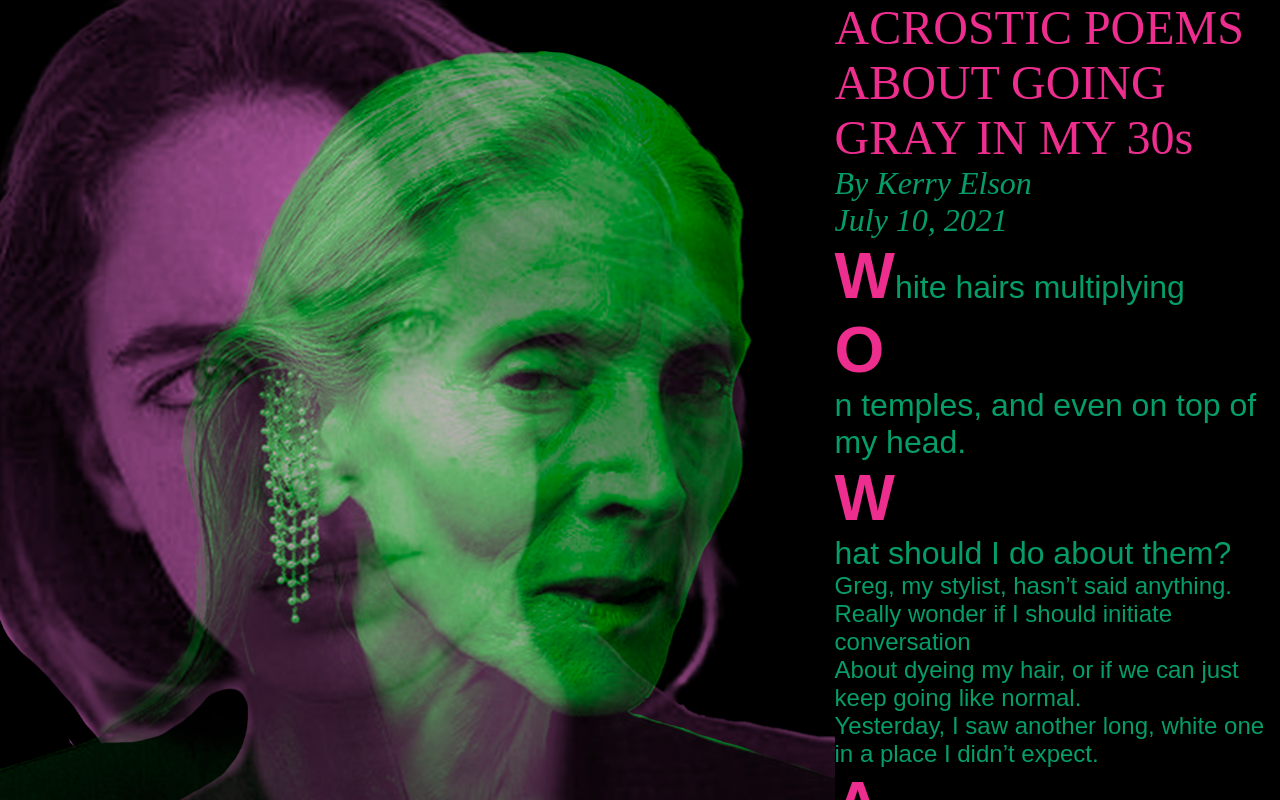
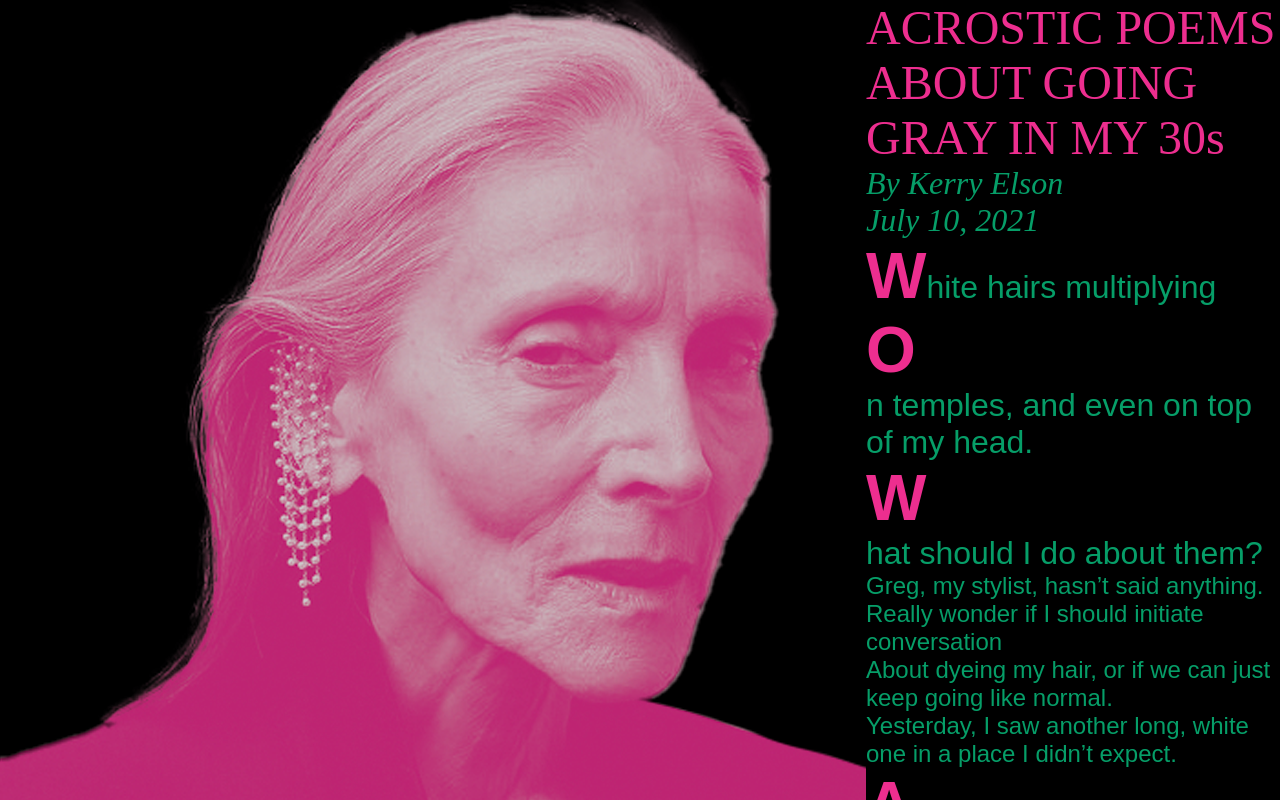
Before and after one commit to nancyyoder/fwd-project-3, a React (Create React App) app: page / in a window 1280 px wide. Shown: the top 800 px of the page. Built offline with nearby package versions, Linux system fonts and the light colour scheme; a web font is replaced by a local one.

Commit message:
changes made

```diff
--- a/src/App.js
+++ b/src/App.js
@@ -13,7 +13,8 @@ function App() {
   return (
     // should each page be a class (i.e. <Page1 />) or should they all be 1 class (i.e. <Page content = "" />)
     <div className="App">
-      <Page1 color='black'/>
+      <Page1 />
+      {/* <Page1 color='black'/> */}
       {/* <Pages12 /> */}
       {/* <Pages34 /> */}
     </div>
--- a/src/Page1.js
+++ b/src/Page1.js
@@ -1,26 +1,39 @@
 import React from 'react';
 // import './Page.css';
-import image from './image.png';
+// import image from './image.png';
+import old_test from './old_test.png';
 import Page2 from './Page2.js';
+import new_test from './new_test.png';
+
+const old_pic = old_test;
+const new_pic = new_test;
 
 export default class Page extends React.Component {
     constructor(props) {
         super();
-        this.color = props.color;
+        this.state = {click: true};
+        this.changePic = this.changePic.bind(this);
+    }
+
+    changePic() {
+        console.log(this.state.click);
+        this.setState((oldState) => (
+            {click: !oldState.click}
+        ));
     }
 
     render() {
         const pageStyles = {
             width: '100%',
             height: '100%',
-            background: `${this.color}`,
+            background: 'black',
             display: 'flex'
         }
 
         return (
             <div>
                 <div classname='Page' style={pageStyles}>
-                    <img src={image} alt="art"/>
+                    <img onClick={this.changePic} src={this.state.click ? old_pic : new_pic}  alt="art"/>
                     <Page2 color='black' />
                 </div>
             </div>
--- a/src/Page2.js
+++ b/src/Page2.js
@@ -1,33 +1,31 @@
 import React from 'react';
-// import './Page.css';
-// import { AdobeFonts } from 'react-adobe-fonts'
+
+const pink = '#ED2E8F';
+const green = '#069E68';
 
 export default class Page extends React.Component {
     constructor(props) {
-        super();
-        this.color = props.color;
-
-        this.h1Color = '#ED2E8F';
-
-        this.sayHello = this.sayHello.bind(this);
+        super(props);
+        this.state = { color: pink };
+        this.changeColor = this.changeColor.bind(this);
     }
 
-    sayHello() {
-        console.log("should we change the font color?")
-        this.h1Color = 'black';
-
+    changeColor(){
+        const newColor = this.state.color === pink ? green : pink;
+        this.setState({ color: newColor })
     }
 
     render() {
+
         const pageStyles = {
             width: '100%',
             height: '100%',
-            background: `${this.color}`
+            background: 'black'
         }
 
         const h1Styles = {
             fontSize: '3em',
-            color: `${this.h1Color}`,
+            color: `${this.state.color}`,
             fontFamily: 'superior-title, serif',
             fontWeight: '400',
             fontStyle: 'normal',
@@ -80,7 +78,7 @@ export default class Page extends React.Component {
 
         return (
             <div classname='Page' style={pageStyles}>
-                <h1 style={h1Styles} onClick={this.sayHello}>ACROSTIC POEMS ABOUT GOING GRAY IN MY 30s</h1>
+                <h1 style={h1Styles} onClick={this.changeColor}>ACROSTIC POEMS ABOUT GOING GRAY IN MY 30s</h1>
                 <h2 style={h2Styles}>By Kerry Elson</h2>
                 <h2 style={h2Styles}>July 10, 2021</h2>
                 <h3 style={h3Styles}>W</h3>
```
Also changed, not shown: src/new_test.png (added), src/old_test.png (added).
